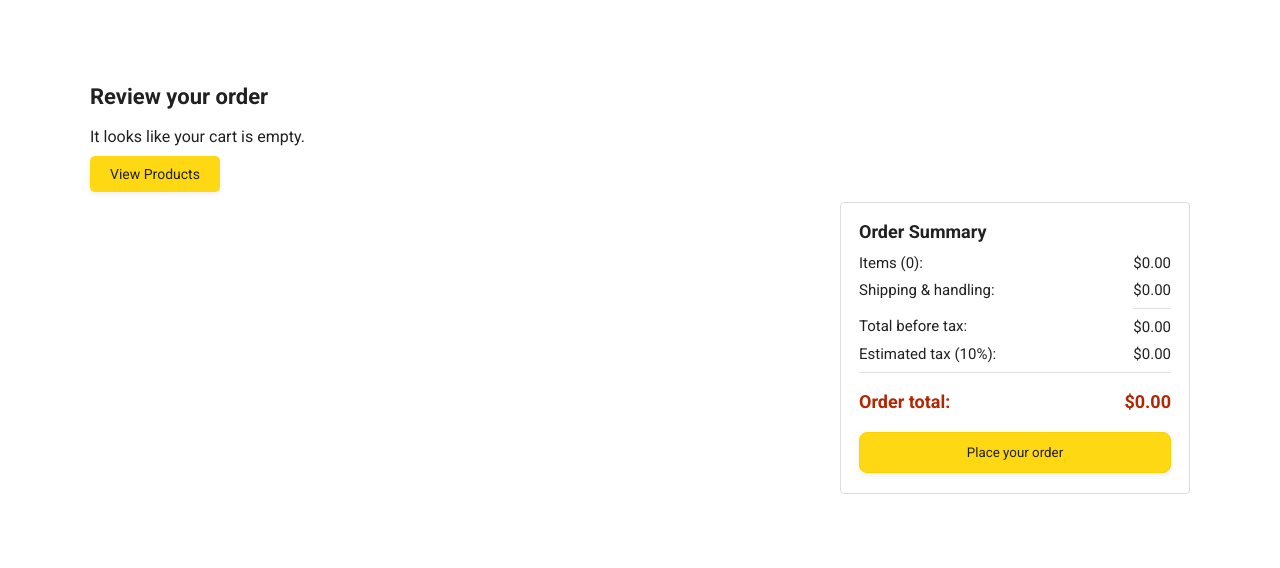
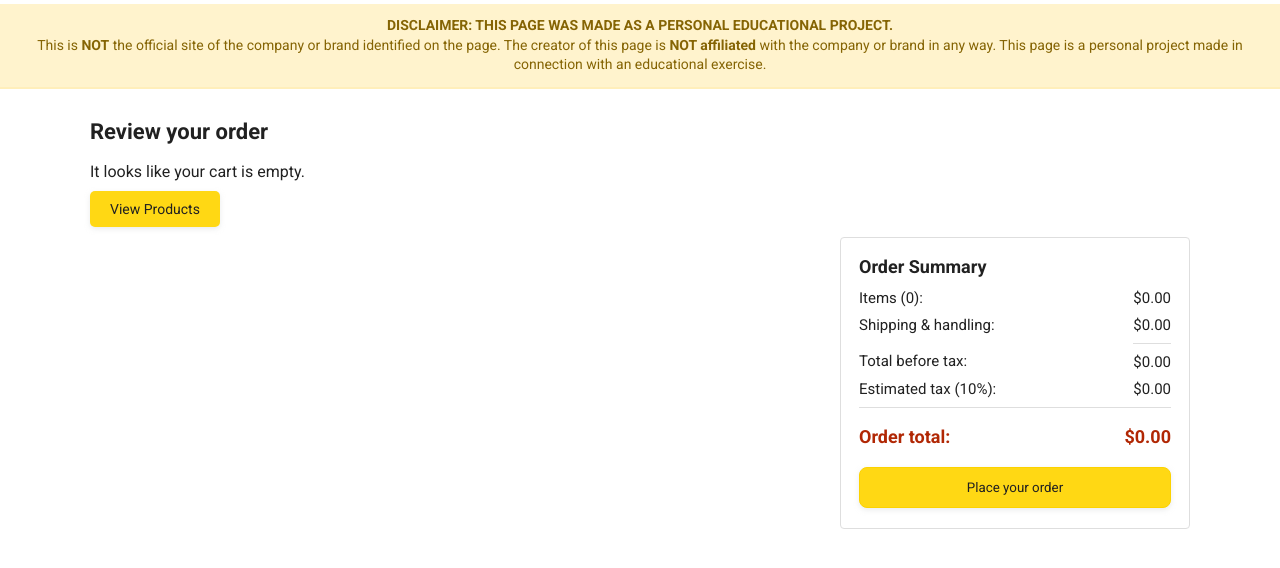
Before and after one commit to Nikunj-Mehta/Amazon-Clone, a plain HTML site: page checkout.html in a window 1280 px wide. Shown: the part 56-624 px from the top of the page. Drawn offline with nearby package versions, Linux system fonts and the light colour scheme; no server answers.

Commit message:
Add prominent educational disclaimer and adjust layout for GitHub Pages compliance

```diff
--- a/checkout.html
+++ b/checkout.html
@@ -39,6 +39,14 @@
       </div>
     </div>
 
+    <div id="github-pages-disclaimer" class="gp-disclaimer" role="note">
+      <strong> DISCLAIMER: THIS PAGE WAS MADE AS A PERSONAL EDUCATIONAL PROJECT. </strong>
+      <br>
+      This is <strong>NOT</strong> the official site of the company or brand identified on the page.
+      The creator of this page is <strong>NOT affiliated</strong> with the company or brand in any way.
+      This page is a personal project made in connection with an educational exercise.
+    </div>
+
     <div class="main">
       <div class="page-title">Review your order</div>
 
--- a/styles/pages/checkout/checkout.css
+++ b/styles/pages/checkout/checkout.css
@@ -3,7 +3,7 @@
   padding-left: 30px;
   padding-right: 30px;
 
-  margin-top: 140px;
+  margin-top: 90px;
   margin-bottom: 100px;
 
   /* margin-left: auto;
--- a/styles/shared/general.css
+++ b/styles/shared/general.css
@@ -99,3 +99,24 @@ select:focus,
 input:focus {
   outline: 2px solid rgb(255, 153, 0);
 }
+
+/* GitHub Pages educational disclaimer */
+.gp-disclaimer {
+  box-sizing: border-box;
+  width: 100%;
+  background-color: #fff3cd;
+  color: #856404;
+  border-bottom: 2px solid #ffeeba;
+  padding: 12px 16px;
+  font-family: Roboto, system-ui, -apple-system, 'Segoe UI', Arial, sans-serif;
+  font-size: 14px;
+  line-height: 1.4;
+  text-align: center;
+  position: static;
+  margin-top: 60px;
+  margin-bottom: -60px;
+}
+
+.gp-disclaimer strong {
+  font-weight: 700;
+}
```
Also changed, not shown: index.html (+8 -0 lines), orders.html (+8 -0 lines).
